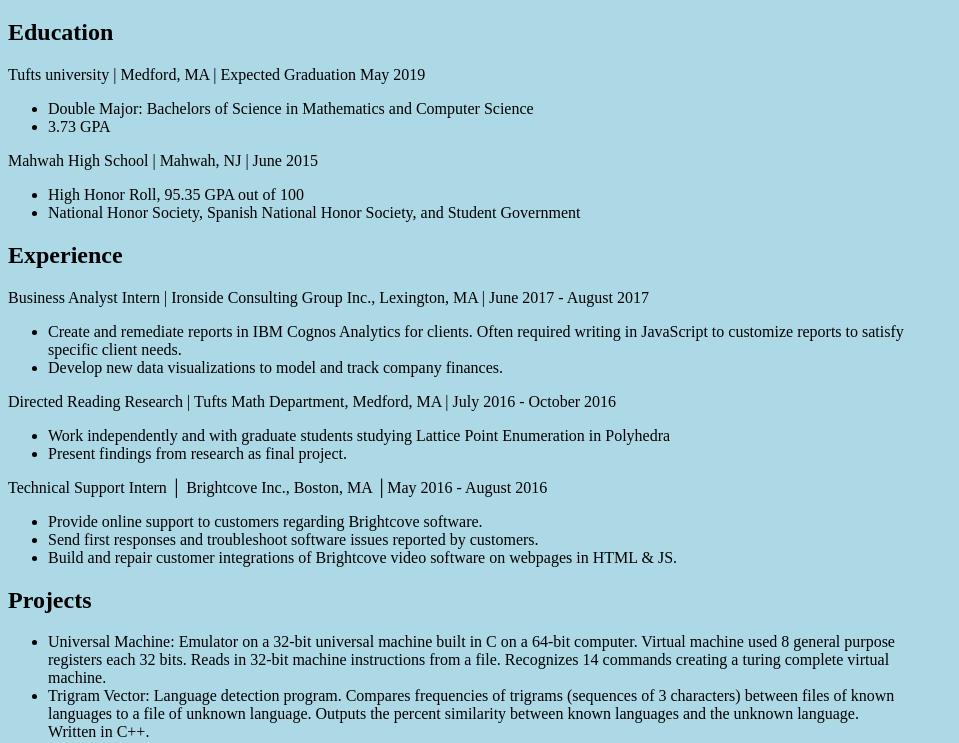
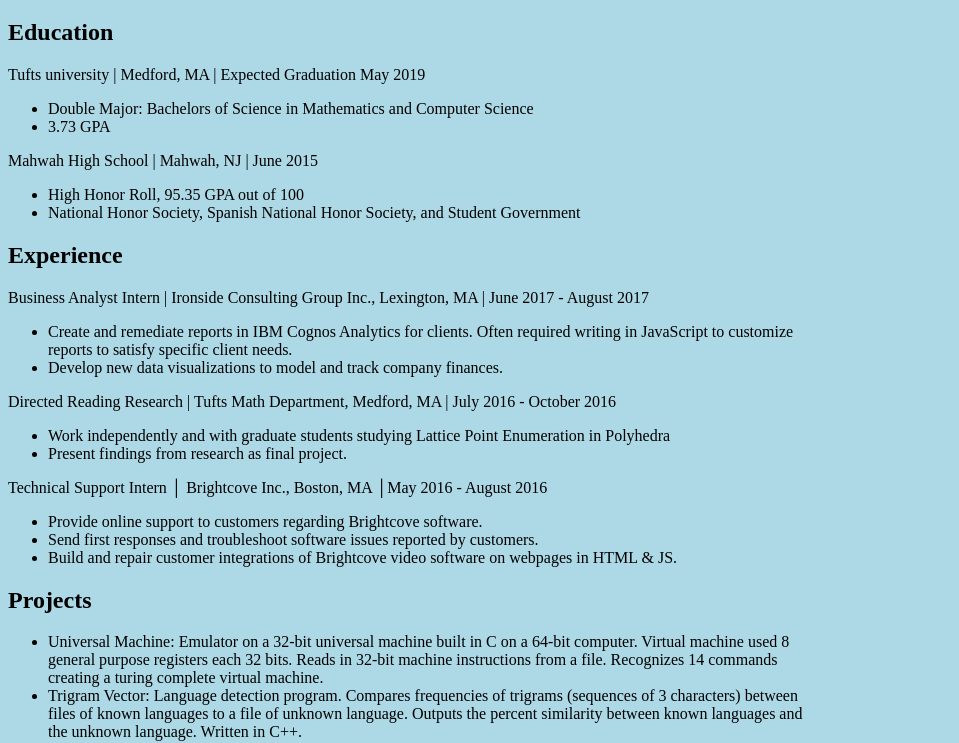
Before and after one commit to zmunro/zmunro.github.io, a plain HTML site: page resume.html in a window 1280 px wide. Shown: the part 61-804 px from the top of the page, without its empty margins (0-959 px from the left). Drawn offline with Linux system fonts and the light colour scheme.

Commit message:
text width fix and image size

```diff
--- /dev/null
+++ b/index_style.css
@@ -0,0 +1,13 @@
+body {
+	background-color: lightblue;
+}
+
+h1 {
+	color: black;
+	text-align: center;
+}
+
+img {
+	height:337px;
+	width:270px;
+}
--- a/resume_style.css
+++ b/resume_style.css
@@ -1,12 +1,15 @@
 body {
 	background-color: lightblue;
-	width: 70%;
 }
 
 h2 {
 	color: black;
 }
 
+ul {
+	width: 60%;
+}
+
 span.italic {
 	font-style: italic;
 }
```
